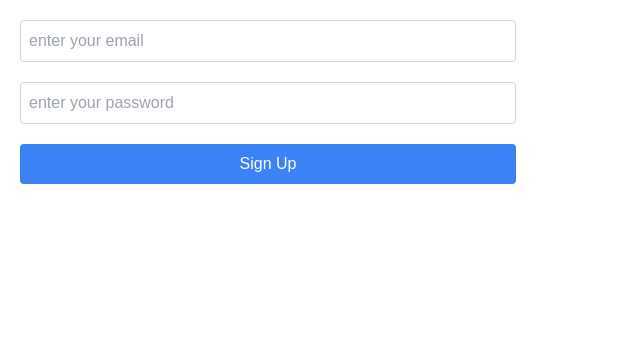
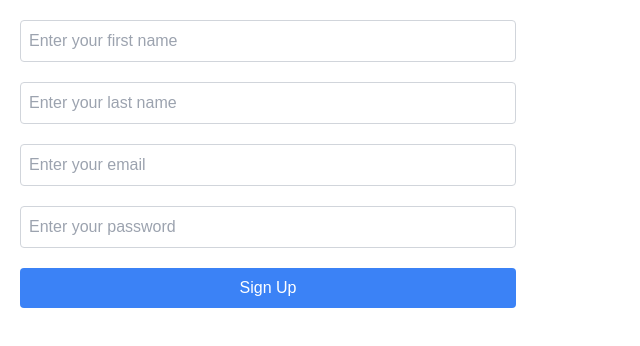
Before and after one commit to derrick-munkhbat/itrip, a Next.js app in the folder frontend/: page / in a window 1280 px wide. Shown: the top 346 px of the page, without its empty margins (0-640 px from the left). Built offline with nearby package versions, Linux system fonts and the light colour scheme.

Commit message:
added new user from the backend to the backend, success, need to jump to user profile or something

```diff
--- a/frontend/app/layout.tsx
+++ b/frontend/app/layout.tsx
@@ -7,7 +7,7 @@ export default function RootLayout({
 }>) {
   return (
     <html lang="en">
-      <body className="p-5">{children}</body>
+      <body className="p-5 bg-white">{children}</body>
     </html>
   );
 }
--- a/frontend/components/SignUpForm.tsx
+++ b/frontend/components/SignUpForm.tsx
@@ -1,17 +1,81 @@
+import React, { useState } from "react";
 
 const SignUpForm: React.FC = () => {
+  const [email, setEmail] = useState("");
+  const [password, setPassword] = useState("");
+  const [firstName, setFirstName] = useState("");
+  const [lastName, setLastName] = useState("");
+
+  const handleSubmit = async (e: React.FormEvent) => {
+    e.preventDefault(); // Prevent the default form submission
+
+    const formData = {
+      first_name: firstName,
+      last_name: lastName,
+      email,
+      password,
+    };
+
+    try {
+      const response = await fetch("http://localhost:8000/register", {
+        method: "POST",
+        headers: {
+          "Content-Type": "application/json",
+        },
+        body: JSON.stringify(formData),
+      });
+
+      console.log("Form submitted with data:", formData);
+      console.log("Response status:", response.status);
+      console.log("Response status text:", response.statusText);
+
+      if (response.ok) {
+        const data = await response.json(); // This will now work correctly
+        console.log("User  registered successfully:", data);
+      } else {
+        const errorData = await response.json(); // Expecting JSON error response
+        console.error("Error registering user:", errorData);
+      }
+    } catch (error) {
+      console.error("Network error:", error);
+    }
+  };
+
   return (
-    <form className="flex flex-col gap-5 justify-center w-2/5">
+    <form
+      className="flex flex-col gap-5 justify-center w-2/5"
+      onSubmit={handleSubmit}
+    >
       <input
         type="text"
-        placeholder="enter your email"
+        placeholder="Enter your first name"
         className="flex-1 p-2 border border-gray-300 rounded"
+        value={firstName}
+        onChange={(e) => setFirstName(e.target.value)}
         required
       />
       <input
         type="text"
-        placeholder="enter your password"
+        placeholder="Enter your last name"
         className="flex-1 p-2 border border-gray-300 rounded"
+        value={lastName}
+        onChange={(e) => setLastName(e.target.value)}
+        required
+      />
+      <input
+        type="email"
+        placeholder="Enter your email"
+        className="flex-1 p-2 border border-gray-300 rounded"
+        value={email}
+        onChange={(e) => setEmail(e.target.value)}
+        required
+      />
+      <input
+        type="password"
+        placeholder="Enter your password"
+        className="flex-1 p-2 border border-gray-300 rounded"
+        value={password}
+        onChange={(e) => setPassword(e.target.value)}
         required
       />
 
```
Also changed, not shown: 1 other file (tests, documents, lock files or other folders).
